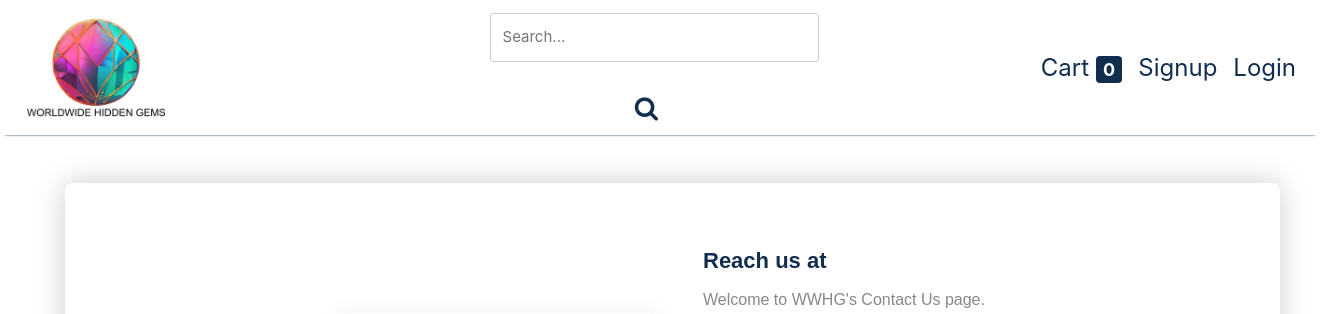
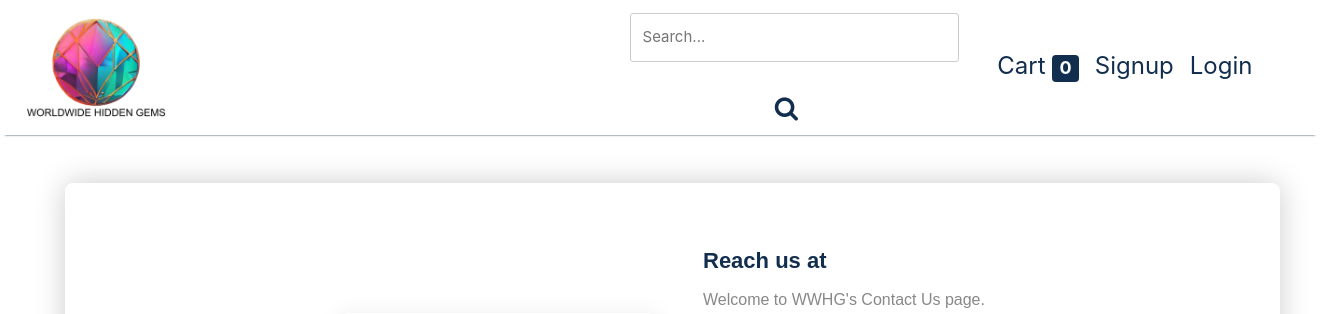
Before and after one commit to Tziim/WWHG, a Django app: page /contact/ in a window 1320 px wide; the page is wider, and only the part inside the window is pictured. Shown: the top 314 px of that part. Run offline with Django 4.2, Linux system fonts and the light colour scheme; data comes from the database, SQL or seed files in the repository; data that the repository does not hold is empty; some libraries are stand-ins or nearby versions.

Commit message:
Tõstsin Welcome teskti ülesse Cart jt peale. Contact lehele message on nüüd üleval reas nagu teiste puhul

```diff
--- a/wwhg_site/static/css/style.css
+++ b/wwhg_site/static/css/style.css
@@ -88,7 +88,20 @@ body {
     display: flex;
     justify-content: space-between;
     /* Adjust the spacing between menu buttons */
-    gap: 100px; /* You can change this value as needed */
+    gap: 30px; /* You can change this value as needed */
+}
+
+.b-box-element {
+    border: none;
+    background-color: #fff;
+    padding: 0;
+}
+
+.c-register-form {
+    width: 100%; /* Ensure description takes full width */
+    box-sizing: border-box;
+    margin-bottom: 3px;
+    background-color: #fff;
 }
 
 .alert {
@@ -607,6 +620,7 @@ make the "cart" column go on top) */
 .search-container {
     text-align: center;
     margin-top: 5px;
+    margin-left: 350px;
 }
 
 /* Style the search input */
--- a/wwhg_site/wwhg_app/templates/base.html
+++ b/wwhg_site/wwhg_app/templates/base.html
@@ -22,7 +22,8 @@
     </a>
     <!-- Burger button catergory viewle-->
     <button class="navbar-toggler" type="button" data-toggle="collapse"
-            data-target="#combinedNavbarContent" aria-controls="combinedNavbarContent"
+            data-target="#combinedNavbarContent"
+            aria-controls="combinedNavbarContent"
             aria-expanded="false" aria-label="Toggle navigation">
         <span class="navbar-toggler-icon"></span>
     </button>
@@ -55,10 +56,12 @@
     </div>
 
     <div class="collapse navbar-collapse" id="navbarSupportedContent">
+        <div class="b-box-element c-register-form">
         <ul class="navbar-nav">
             <li>
                 {% if user.is_authenticated %}
-                <div class="nav-link text-black align-right" style="font-size: 18px" role="alert">
+                <div class="nav-link text-black align-right"
+                     style="font-size: 18px" role="alert">
                     <strong>Welcome
                         {{ user.userprofile.first_name }}
                         {{ user.userprofile.last_name }}
@@ -109,6 +112,7 @@
             </li>
             {% endif %}
         </ul>
+        </div>
     </div>
 
 </nav>
--- a/wwhg_site/wwhg_app/templates/footer_links/contact.html
+++ b/wwhg_site/wwhg_app/templates/footer_links/contact.html
@@ -14,6 +14,13 @@
     <body>
     <br>
     <br>
+    {%  if messages %}
+    <ul class="messages">
+        {% for message in messages %}
+            <li{% if message.tags %} class="{{ message.tags }}"{% endif %}>{{ message }}</li>
+        {% endfor %}
+    </ul>
+    {% endif %}
     <div class="row s-container">
         <div class="box-element a-register-form">
             <div class="contact_us_6">
@@ -25,13 +32,6 @@
                         Get in Touch
                         </p>
                         </div>
-                        {%  if messages %}
-                            <ul class="messages">
-                                {% for message in messages %}
-                                    <li{% if message.tags %} class="{{ message.tags }}"{% endif %}>{{ message }}</li>
-                                {% endfor %}
-                            </ul>
-                        {% endif %}
                         <div class="responsive-container-block" id="i2cbk">
                             <div class="responsive-cell-block wk-tab-12 wk-mobile-12 wk-desk-12 wk-ipadp-12" id="i10mt-3">
                                 {% csrf_token %}
```
